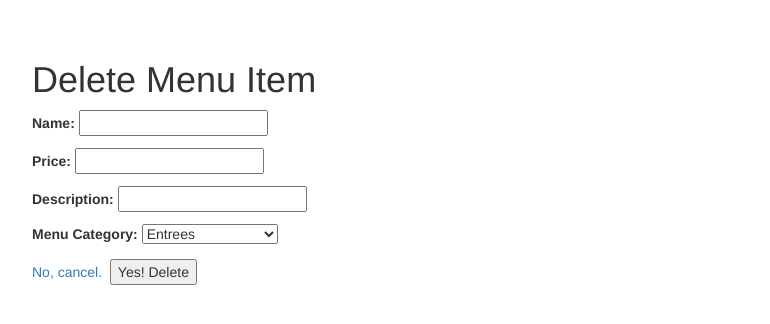
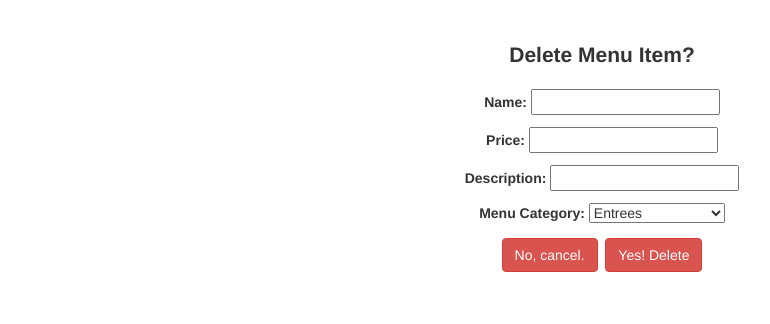
Before and after one commit to tiy-lv-python-2015-06/Restaurant, a Django app: template ironeats/templates/restaurant/delete_menu_item.html in a window 1280 px wide. Shown: the part 52-376 px from the top of the page, without its empty margins (38-808 px from the left). Run offline with Django 3.2, Linux system fonts and the light colour scheme; the template is opened without the code that fills it: values that come from a table or form of the project are taken from there, others are empty; some libraries are stand-ins or nearby versions.

Commit message:
added css to menu item delete

```diff
--- a/ironeats/templates/restaurant/delete_menu_item.html
+++ b/ironeats/templates/restaurant/delete_menu_item.html
@@ -4,12 +4,14 @@
 {% block title %}Delete Menu Item{% endblock %}
 
 {% block content %}
-    <h1>Delete Menu Item</h1>
-    <form method="post" action="{%  url 'delete_menu_item' fooditem.id %}">
-        {% csrf_token %}
-        {{ form.as_p }}
-        <a href="{% url 'manage_menu' fooditem.restaurant.id %}">No, cancel.</a>&nbsp;
-        <input type="submit" name="submit" value="Yes! Delete">
+    <div class="center">
+        <span class="lead bold"> Delete Menu Item?</span><br><br>
+        <form method="post" action="{%  url 'delete_menu_item' fooditem.id %}">
+            {% csrf_token %}
+            {{ form.as_p }}
+            <a class="btn btn-danger" href="{% url 'manage_menu' fooditem.restaurant.id %}">No, cancel.</a>&nbsp;
+            <input class="btn btn-danger" type="submit" name="submit" value="Yes! Delete">
+    </div>
     </form>
 
 {% endblock %}
```
